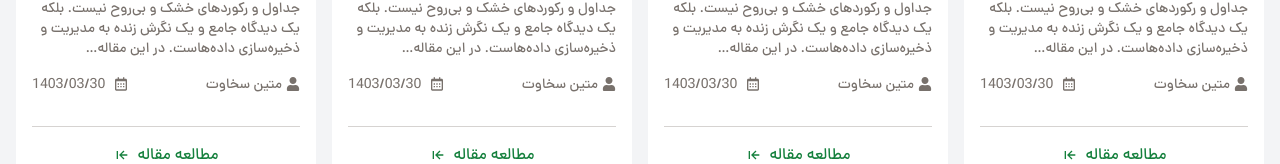
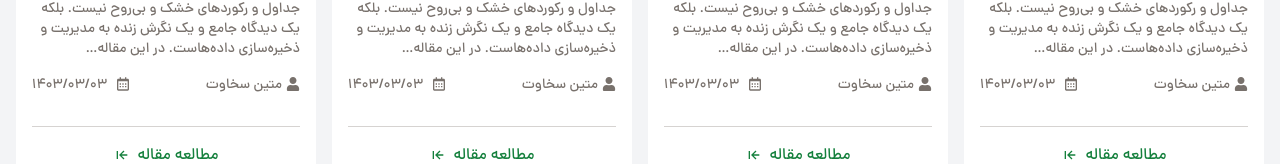
Before and after one commit to matinsekhavat/sabzlearn-clone, a React (Vite) app: page / in a window 1280 px wide. Shown: the part 3118-3282 px from the top of the page. Built offline with nearby package versions, Linux system fonts and the light colour scheme.

Commit message:
convert Latin Number into persian number in weblogItems(date)

```diff
--- a/src/features/weblog/WeblogItems.tsx
+++ b/src/features/weblog/WeblogItems.tsx
@@ -1,5 +1,6 @@
 import { BiArrowToLeft, BiCalendar } from "react-icons/bi";
 import { FaUser } from "react-icons/fa";
+import { e2p } from "../../utils/replaceNumber";
 
 function WeblogItems() {
   return (
@@ -32,7 +33,7 @@ function WeblogItems() {
             <span className="text-base">
               <BiCalendar />
             </span>
-            <span>1403/03/30</span>
+            <span>{e2p("1403/03/03")}</span>
           </div>
         </div>
       </div>
```
